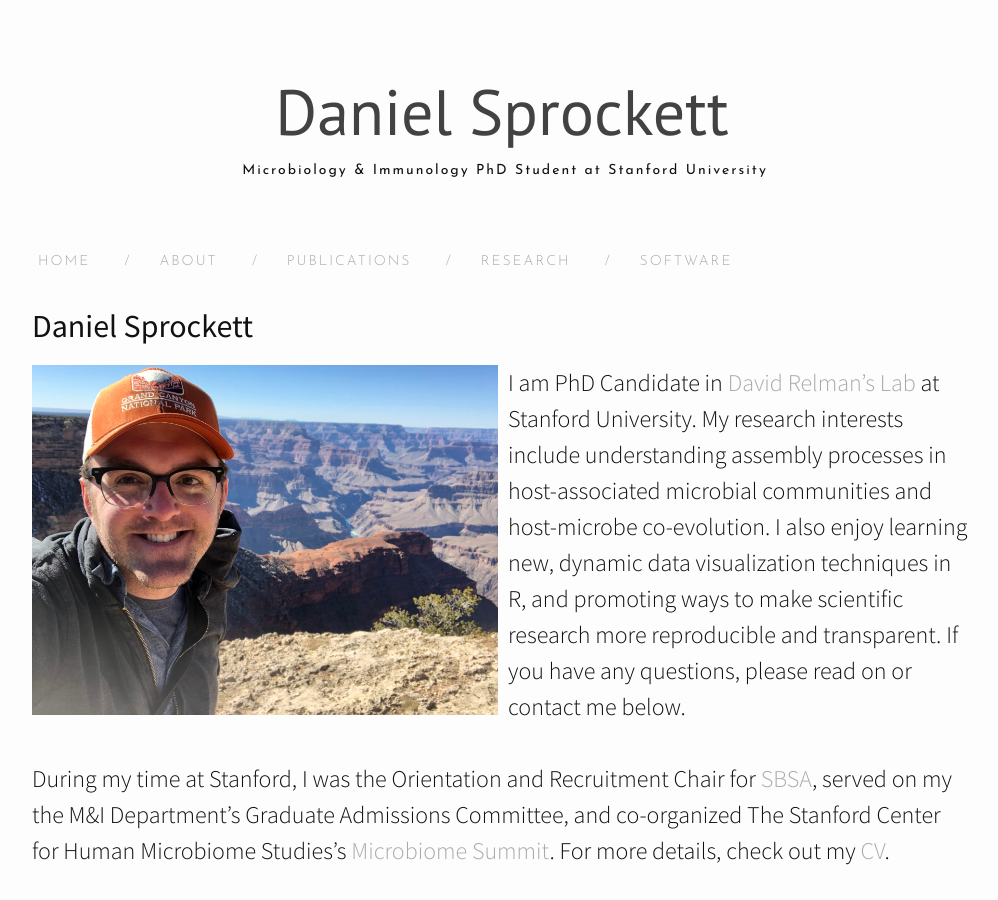
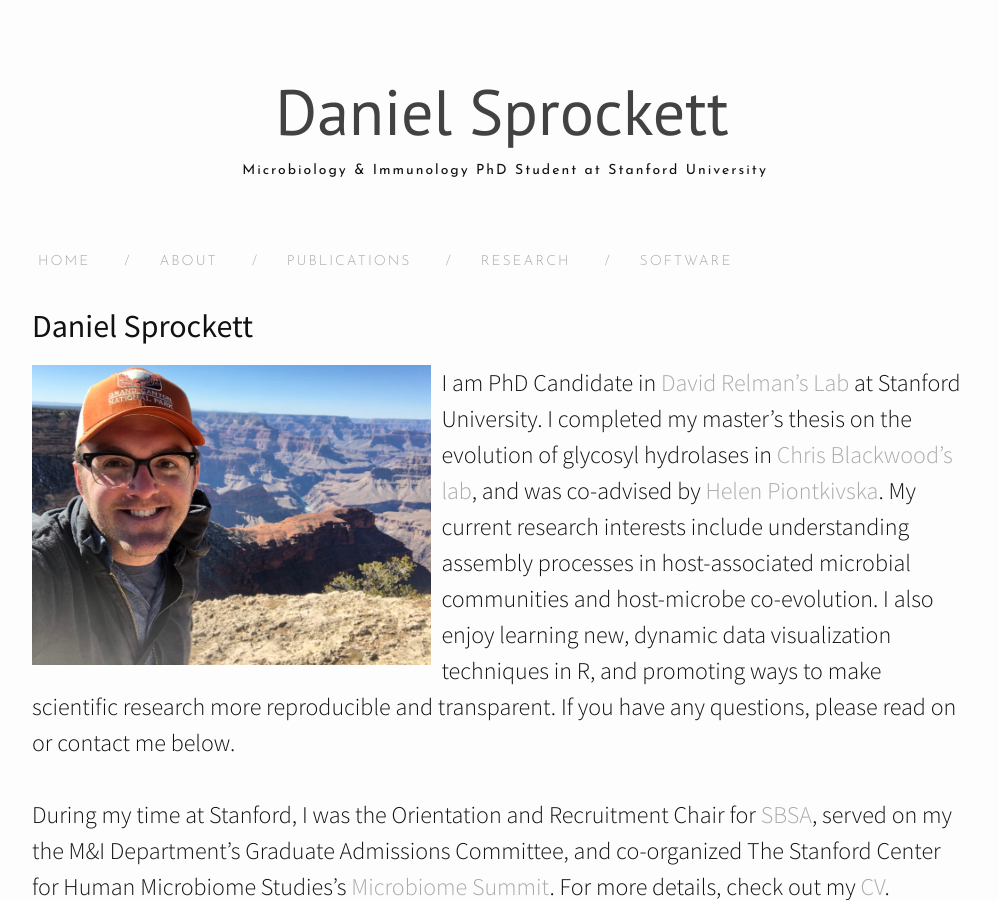
Before and after one commit to DanielSprockett/danielsprockett.github.io, a Jekyll site: the page built from about.md, in a window 1280 px wide and 900 px high. Shown: the whole window, without its empty margins (138-1136 px from the left). Built offline with Jekyll 4.4.1, drawn with Linux system fonts in a browser that asks for light colours; nearby versions of some CDN libraries.

Commit message:
Update about.md

```diff
--- a/about.md
+++ b/about.md
@@ -6,8 +6,8 @@
 
 <h2>Daniel Sprockett</h2>
 
-<img src="/images/Dan_at_Grand_Canyon.jpg" alt="Dan at the Grand Canyon" style="float: left; margin-right: 10px;" height="350"/>
-I am PhD Candidate in [David Relman's Lab](http://med.stanford.edu/relmanlab.html) at Stanford University. My research interests include understanding assembly processes in host-associated microbial communities and host-microbe co-evolution. I also enjoy learning new, dynamic data visualization techniques in R, and promoting ways to make scientific research more reproducible and transparent.  If you have any questions, please read on or contact me below.<br>
+<img src="/images/Dan_at_Grand_Canyon.jpg" alt="Dan at the Grand Canyon" style="float: left; margin-right: 10px;" height="300"/>
+I am PhD Candidate in [David Relman's Lab](http://med.stanford.edu/relmanlab.html) at Stanford University. I completed my master's thesis on the evolution of glycosyl hydrolases in [Chris Blackwood's lab](http://drosophila.biology.kent.edu/users/cblackwo/overview.htm), and was co-advised by [Helen Piontkivska](https://www.kent.edu/biology/profile/helen-piontkivska). My current research interests include understanding assembly processes in host-associated microbial communities and host-microbe co-evolution. I also enjoy learning new, dynamic data visualization techniques in R, and promoting ways to make scientific research more reproducible and transparent.  If you have any questions, please read on or contact me below.<br>
 <br>
 During my time at Stanford, I was the Orientation and Recruitment Chair for [SBSA](http://med.stanford.edu/sbsa.html), served on my the M&I Department's Graduate Admissions Committee, and co-organized The Stanford Center for Human Microbiome Studies's [Microbiome Summit](https://iti.stanford.edu/center-for-human-microbiome-studies/microbiome-summit.html). For more details, check out my [CV](/documents/Sprockett_CV_190108.pdf).<br>
 <br>
```
